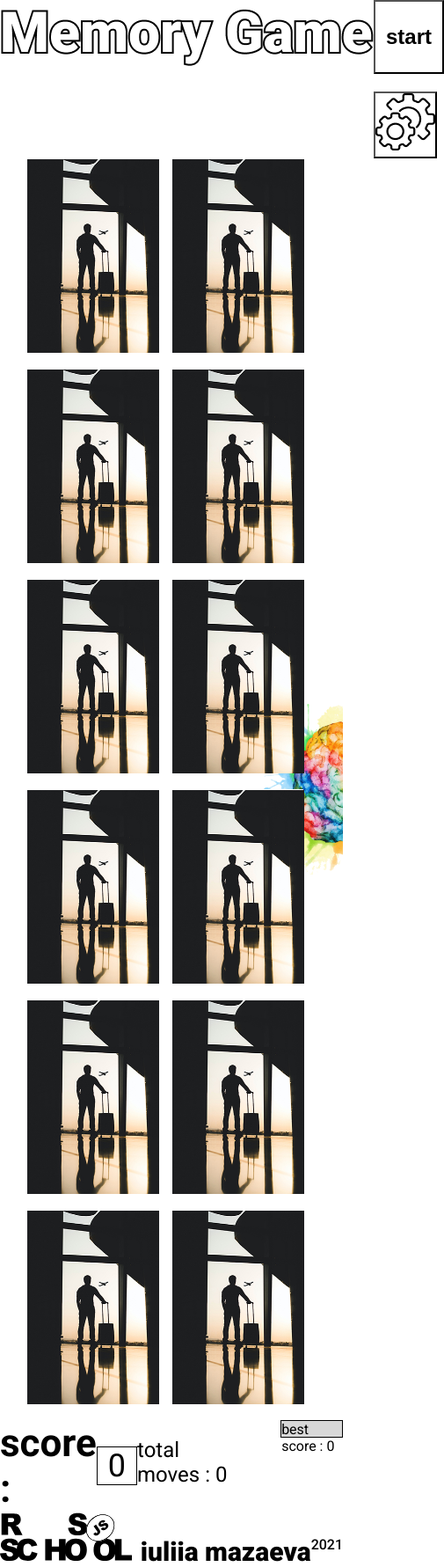
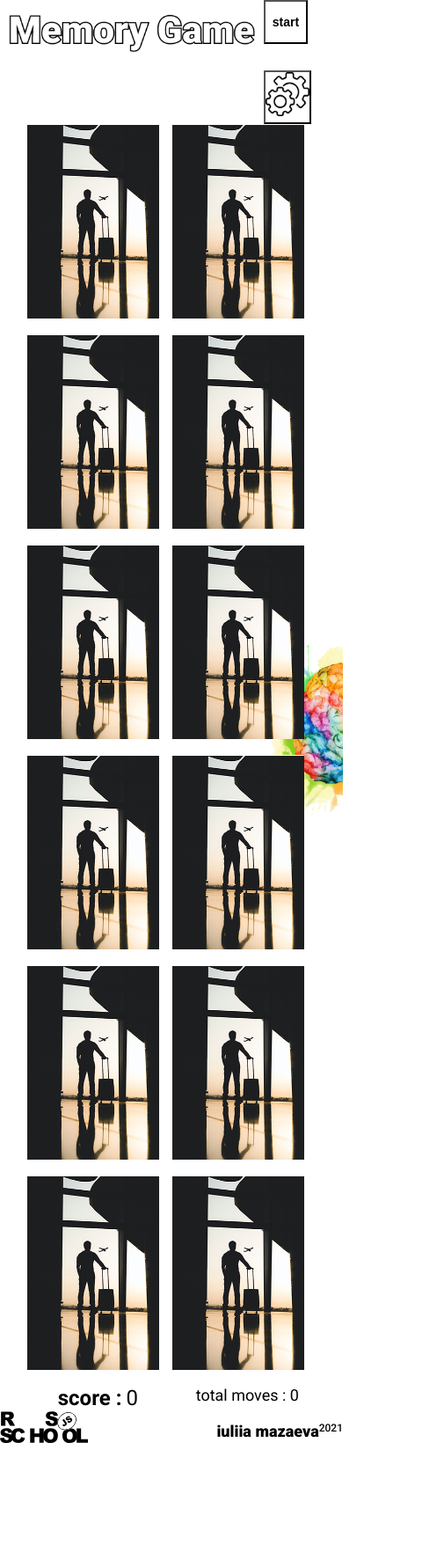
Before and after one commit to juliememe/react-game, a React (Create React App) app: page / in a window 390 px wide. Shown: the whole page at 88% size, 505 px wide, since content can reach past the window. After the commit the page ends 1647 px from the top, so only its background shows below. Built offline with nearby package versions, Linux system fonts and the light colour scheme.

Commit message:
refactor: adaptive form

```diff
--- a/src/components/app/app.scss
+++ b/src/components/app/app.scss
@@ -64,3 +64,58 @@ body {
     }
 
 }
+@media screen and (max-width: 1024px) {
+    .game-title{
+        img{
+            width: 300px;
+            padding: 10px;
+        }
+    }
+    .start__button{
+        width: 50px;
+        height: 50px;
+        font-size: 14px;
+        margin-bottom: 10px;
+    }
+    .settings__button{
+        img{
+            width: 50px;
+            height: 50px;
+        }
+    }
+    .logo{
+        img{
+            width: 100px;
+        }
+    }
+    .moves{
+        font-size: 18px;
+        margin-top: 0;
+    }
+    .score{
+        align-items: center;
+    }
+    .score-title{
+        font-size: 24px;
+    }
+    .score-number{
+        font-size: 24px;
+       padding: 0;
+       margin: 0;
+       text-align: end;
+        border: none;
+        height: 28px;
+        margin-left: 5px;
+    }
+    .best-score{
+        display: none;
+    }
+
+    .git-name{
+        font-size: 18px;
+        margin-bottom: 10px;
+    }
+    .year{
+        font-size: 12px;
+    }
+}
```
